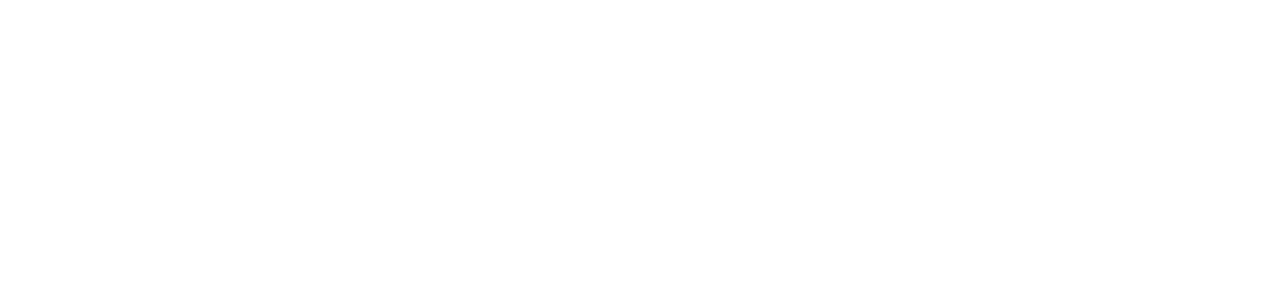
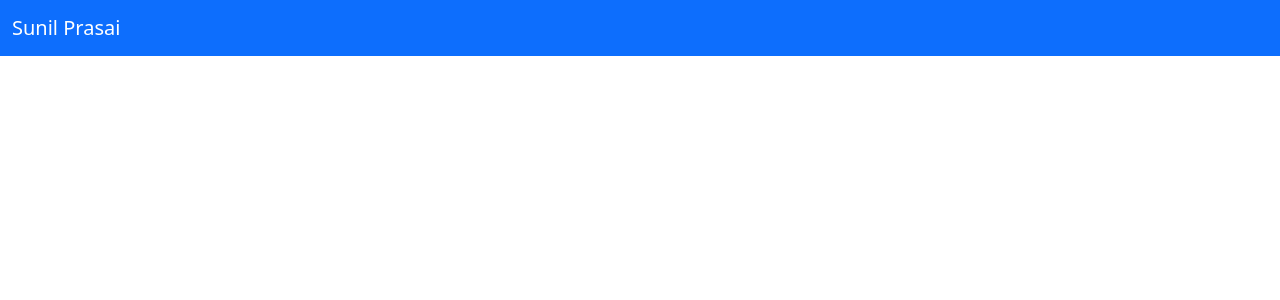
Before and after one commit to sunpra1/introcept-assignment, a React (Create React App) app: page / in a window 1280 px wide. Shown: the top 300 px of the page. Built offline with nearby package versions, Linux system fonts and the light colour scheme.

Commit message:
Navbar has been incoporated

```diff
--- a/package.json
+++ b/package.json
@@ -14,6 +14,7 @@
     "jquery": "^3.6.0",
     "react": "^17.0.2",
     "react-dom": "^17.0.2",
+    "react-router-dom": "^5.2.0",
     "react-scripts": "^4.0.3",
     "react-toastify": "^7.0.4",
     "validator": "^13.6.0",
--- a/src/App.js
+++ b/src/App.js
@@ -2,12 +2,16 @@
 import 'bootstrap/dist/css/bootstrap.min.css';
 import 'jquery/dist/jquery.min.js';
 import 'bootstrap/dist/js/bootstrap.min.js';
+import HomePage from './components/pages/Home';
+import { BrowserRouter as Router, Route, Switch } from 'react-router-dom';
 
 function App() {
   return (
-    <div className="container-fluid bg-dark">
-
-    </div>
+    <Router>
+      <Switch>
+        <Route exact path="/" component={HomePage} />
+      </Switch>
+    </Router>
   );
 }
 
--- /dev/null
+++ b/src/components/layout/NavBar.js
@@ -0,0 +1,11 @@
+import React from 'react';
+
+export default function NavBar() {
+    return (
+        <nav className="navbar navbar-expand-lg navbar-dark bg-primary">
+            <div className="container-fluid">
+                <a className="navbar-brand" href="#">Sunil Prasai</a>
+            </div>
+        </nav>
+    );
+}
--- /dev/null
+++ b/src/components/pages/Home.js
@@ -0,0 +1,13 @@
+import React from 'react';
+import NavBar from '../layout/NavBar';
+
+export default function Home() {
+    return (
+        <>
+            <NavBar />
+            <div className="container-fluid">
+
+            </div>
+        </>
+    )
+}
```
Also changed, not shown: 1 other file (tests, documents, lock files or other folders).
